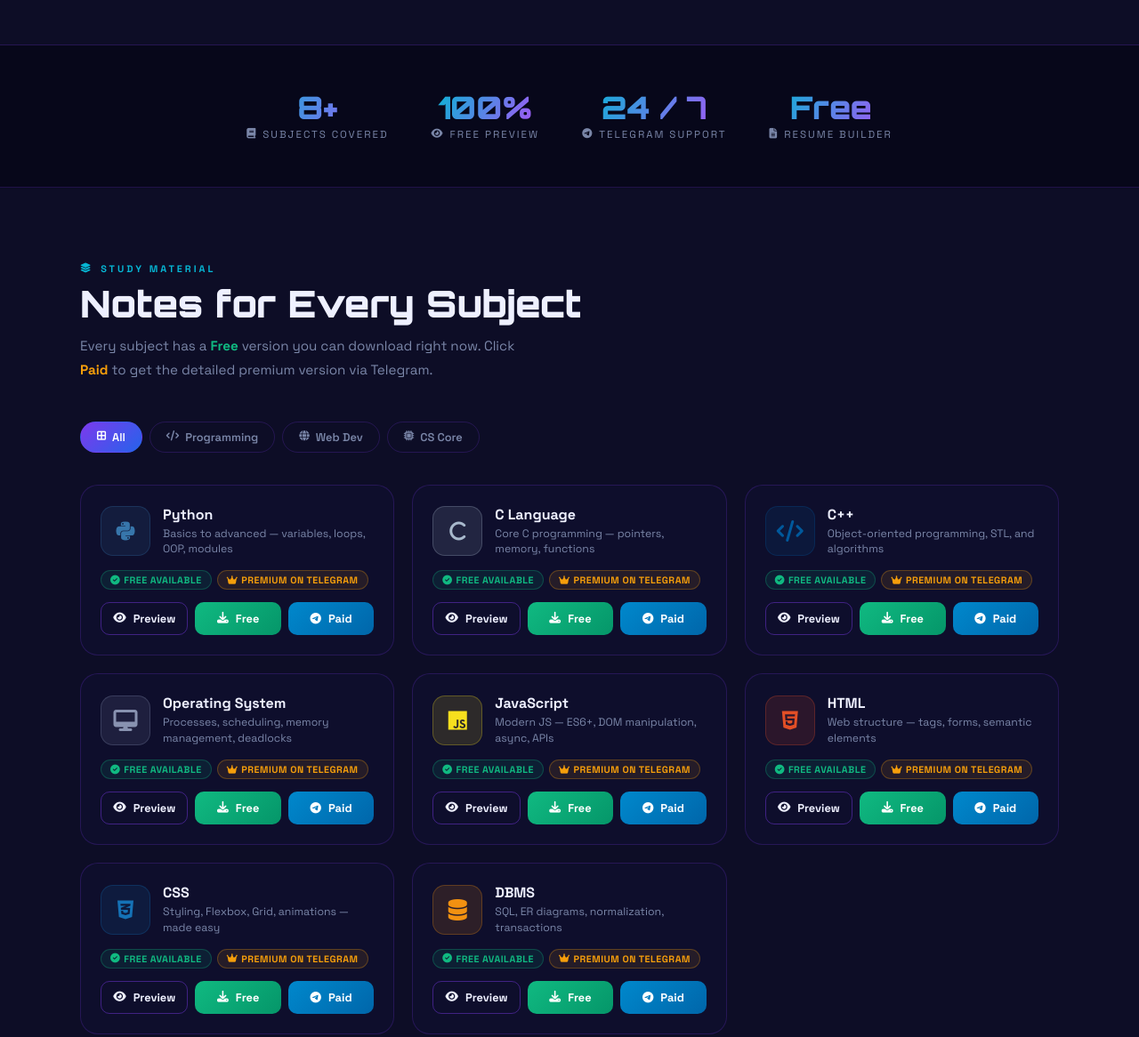
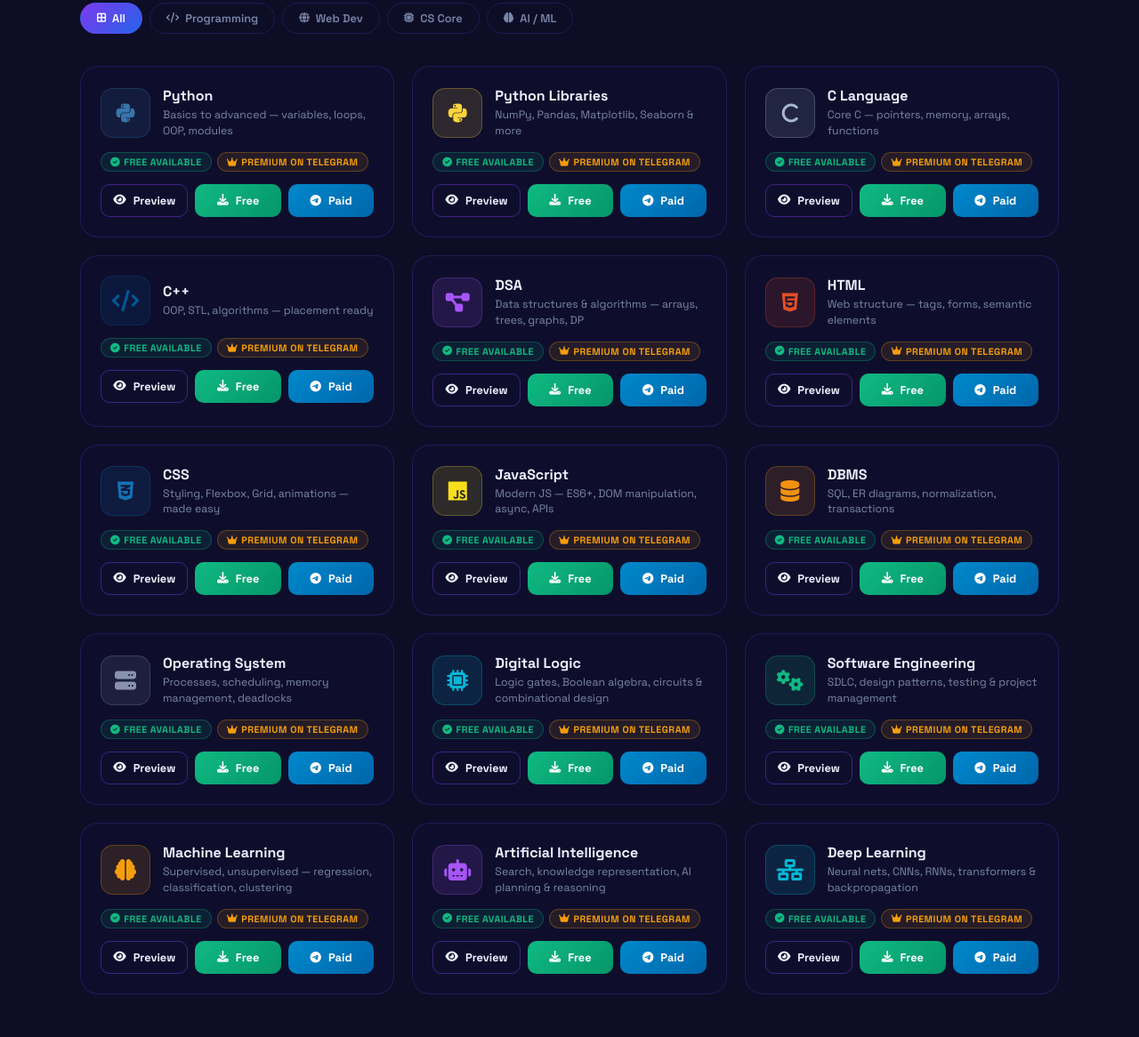
Before and after one commit to vp1434/Code-with-ai-, a plain HTML site: page index.html in a window 1280 px wide. Shown: the part 1144-2310 px from the top of the page at 89% size. Drawn offline with Linux system fonts and the light colour scheme.

Commit message:
update course section

```diff
--- a/index.html
+++ b/index.html
@@ -711,6 +711,34 @@
   <div class="ticker" id="ticker"></div>
 </div>
 
+<!-- ════════════════ NOTES SECTION ════════════════ -->
+<section class="section notes-bg" id="notes">
+  <div class="section-inner">
+
+    <div class="section-head reveal">
+      <div class="section-eyebrow"><i class="fa-solid fa-layer-group"></i> Study Material</div>
+      <h2 class="section-title">Notes for Every Subject</h2>
+      <p class="section-sub">
+        Every subject has a <strong style="color:var(--green);">Free</strong> version you can download right now.
+        Click <strong style="color:var(--amber);">Paid</strong> to get the detailed premium version via Telegram.
+      </p>
+    </div>
+
+    <!-- Filter -->
+    <div class="filter-row reveal" id="filterBar">
+      <button class="fpill on" data-f="all"><i class="fa-solid fa-border-all"></i> All</button>
+      <button class="fpill" data-f="programming"><i class="fa-solid fa-code"></i> Programming</button>
+      <button class="fpill" data-f="web"><i class="fa-solid fa-globe"></i> Web Dev</button>
+      <button class="fpill" data-f="core"><i class="fa-solid fa-microchip"></i> CS Core</button>
+      <button class="fpill" data-f="aiml"><i class="fa-solid fa-brain"></i> AI / ML</button>
+    </div>
+
+    <!-- Cards rendered by JS -->
+    <div class="notes-grid" id="notesGrid"></div>
+
+  </div>
+</section>
+
 <!-- ════════════════ FEATURES ════════════════ -->
 <div class="features">
   <div class="features-inner">
@@ -755,7 +783,7 @@
 <!-- ════════════════ STATS ════════════════ -->
 <div class="stats reveal">
   <div class="stat-box">
-    <div class="stat-n">8+</div>
+    <div class="stat-n">15+</div>
     <div class="stat-l"><i class="fa-solid fa-book"></i> Subjects Covered</div>
   </div>
   <div class="stat-box">
@@ -771,33 +799,6 @@
     <div class="stat-l"><i class="fa-solid fa-file-lines"></i> Resume Builder</div>
   </div>
 </div>
-
-<!-- ════════════════ NOTES SECTION ════════════════ -->
-<section class="section notes-bg" id="notes">
-  <div class="section-inner">
-
-    <div class="section-head reveal">
-      <div class="section-eyebrow"><i class="fa-solid fa-layer-group"></i> Study Material</div>
-      <h2 class="section-title">Notes for Every Subject</h2>
-      <p class="section-sub">
-        Every subject has a <strong style="color:var(--green);">Free</strong> version you can download right now.
-        Click <strong style="color:var(--amber);">Paid</strong> to get the detailed premium version via Telegram.
-      </p>
-    </div>
-
-    <!-- Filter -->
-    <div class="filter-row reveal" id="filterBar">
-      <button class="fpill on" data-f="all"><i class="fa-solid fa-border-all"></i> All</button>
-      <button class="fpill" data-f="programming"><i class="fa-solid fa-code"></i> Programming</button>
-      <button class="fpill" data-f="web"><i class="fa-solid fa-globe"></i> Web Dev</button>
-      <button class="fpill" data-f="core"><i class="fa-solid fa-microchip"></i> CS Core</button>
-    </div>
-
-    <!-- Cards rendered by JS -->
-    <div class="notes-grid" id="notesGrid"></div>
-
-  </div>
-</section>
 
 <!-- ════════════════ RESUME TOOL ════════════════ -->
 <section class="section tool-bg" id="tools">
@@ -864,6 +865,9 @@
       <a class="scard sc-fb" href="https://www.facebook.com/share/18r7cqAY7e/" target="_blank" rel="noopener">
         <i class="fa-brands fa-facebook"></i> Facebook
       </a>
+      <a class="scard sc-wa" href="https://wa.me/917260818774" target="_blank" rel="noopener">
+        <i class="fa-brands fa-whatsapp"></i> WhatsApp
+      </a>
     </div>
   </div>
 </section>
@@ -921,14 +925,25 @@
 
 /* ── Subjects data ── */
 const SUBJECTS = [
-  { name: "Python",           desc: "Basics to advanced — variables, loops, OOP, modules",      icon: "fa-brands fa-python",     color: "#3776AB", bg: "#3776AB22", cat: "programming", id: "1tT5s8iIFDl-cRSHMCASupzTkb_4govHP" },
-  { name: "C Language",       desc: "Core C programming — pointers, memory, functions",          icon: "fa-solid fa-c",           color: "#A8B9CC", bg: "#A8B9CC22", cat: "programming", id: "19OY6wDu08SmjDBgPU2I2lP_tC_6gKyGd" },
-  { name: "C++",              desc: "Object-oriented programming, STL, and algorithms",          icon: "fa-solid fa-code",        color: "#00599C", bg: "#00599C22", cat: "programming", id: "1L8Zl1FHCjSvnsH3vPQAHvK19qtmgZTlA" },
-  { name: "Operating System", desc: "Processes, scheduling, memory management, deadlocks",      icon: "fa-solid fa-desktop",   color: "#8892b0", bg: "#8892b022", cat: "core",        id: "15JHP5SdxaxKRnCixvWQ3CwvJCUrr_u0T" },
-  { name: "JavaScript",       desc: "Modern JS — ES6+, DOM manipulation, async, APIs",          icon: "fa-brands fa-js",       color: "#F7DF1E", bg: "#F7DF1E22", cat: "web",         id: "1RmvYCU4yt_QCHr3zHU5zcd6gfPdTnVhI" },
-  { name: "HTML",             desc: "Web structure — tags, forms, semantic elements",            icon: "fa-brands fa-html5",    color: "#E34F26", bg: "#E34F2622", cat: "web",         id: "1KhMmrL-Lc3a8kXIlNFrsuw53rQcSTcy-" },
-  { name: "CSS",              desc: "Styling, Flexbox, Grid, animations — made easy",            icon: "fa-brands fa-css3-alt", color: "#1572B6", bg: "#1572B622", cat: "web",         id: "17Tv7RhDf6RdG686g7Xavbt4R_vTXEwOj" },
-  { name: "DBMS",             desc: "SQL, ER diagrams, normalization, transactions",             icon: "fa-solid fa-database",  color: "#F29111", bg: "#F2911122", cat: "core",        id: "1H5NsYM0Mb9B8m-4qgf0k4sTZHdfzO6Et" },
+  // ── Programming ──
+  { name:"Python",               desc:"Basics to advanced — variables, loops, OOP, modules",            icon:"fa-brands fa-python",       color:"#3776AB", bg:"#3776AB22", cat:"programming", id:"1tT5s8iIFDl-cRSHMCASupzTkb_4govHP" },
+  { name:"Python Libraries",     desc:"NumPy, Pandas, Matplotlib, Seaborn & more",                      icon:"fa-brands fa-python",       color:"#FFD43B", bg:"#FFD43B22", cat:"programming", id:"1CICT_Z7wrQ4Tv8GdFiQoDzKyemCWkre5" },
+  { name:"C Language",           desc:"Core C — pointers, memory, arrays, functions",                   icon:"fa-solid fa-c",             color:"#A8B9CC", bg:"#A8B9CC22", cat:"programming", id:"1iHgjZEvk0_yKjSFXABiHkKetYHqeB_2g" },
+  { name:"C++",                  desc:"OOP, STL, algorithms — placement ready",                         icon:"fa-solid fa-code",          color:"#00599C", bg:"#00599C22", cat:"programming", id:"1L8Zl1FHCjSvnsH3vPQAHvK19qtmgZTlA" },
+  { name:"DSA",                  desc:"Data structures & algorithms — arrays, trees, graphs, DP",       icon:"fa-solid fa-diagram-project",color:"#a855f7", bg:"#a855f722", cat:"programming", id:"1Mu5WO4J0PcRHVlV62H1iiU1SJyPl7PMH" },
+  // ── Web Dev ──
+  { name:"HTML",                 desc:"Web structure — tags, forms, semantic elements",                  icon:"fa-brands fa-html5",        color:"#E34F26", bg:"#E34F2622", cat:"web",         id:"1Hs6MVrgosxYxPrLySCDVqTVYalNNl1P-" },
+  { name:"CSS",                  desc:"Styling, Flexbox, Grid, animations — made easy",                  icon:"fa-brands fa-css3-alt",     color:"#1572B6", bg:"#1572B622", cat:"web",         id:"17Tv7RhDf6RdG686g7Xavbt4R_vTXEwOj" },
+  { name:"JavaScript",           desc:"Modern JS — ES6+, DOM manipulation, async, APIs",                 icon:"fa-brands fa-js",           color:"#F7DF1E", bg:"#F7DF1E22", cat:"web",         id:"1mphRN3WmvavGsDfAQbuCegyNCnoZ-mJC" },
+  // ── CS Core ──
+  { name:"DBMS",                 desc:"SQL, ER diagrams, normalization, transactions",                   icon:"fa-solid fa-database",      color:"#F29111", bg:"#F2911122", cat:"core",        id:"13j4O4yrEE9ixUIUtLnzpMjYAVqQNTlcD" },
+  { name:"Operating System",     desc:"Processes, scheduling, memory management, deadlocks",             icon:"fa-solid fa-server",        color:"#8892b0", bg:"#8892b022", cat:"core",        id:"1bg89iRfBUKezTNrrJJBgDjLvA7d-jr-b" },
+  { name:"Digital Logic",        desc:"Logic gates, Boolean algebra, circuits & combinational design",   icon:"fa-solid fa-microchip",     color:"#06b6d4", bg:"#06b6d422", cat:"core",        id:"1H-ffGXZ1hde8WL2jkBJbC0zXiV7Kpt6Q" },
+  { name:"Software Engineering", desc:"SDLC, design patterns, testing & project management",             icon:"fa-solid fa-gears",         color:"#10b981", bg:"#10b98122", cat:"core",        id:"19_S6Oj3XYg8sGi3qg_whEkDb7ibPMUlH" },
+  // ── AI / ML ──
+  { name:"Machine Learning",     desc:"Supervised, unsupervised — regression, classification, clustering",icon:"fa-solid fa-brain",        color:"#f59e0b", bg:"#f59e0b22", cat:"aiml",        id:"1tPUMG5EtJ1-dcLKg5MWVOzwxxEZQvsfK" },
+  { name:"Artificial Intelligence",desc:"Search, knowledge representation, AI planning & reasoning",    icon:"fa-solid fa-robot",         color:"#a855f7", bg:"#a855f722", cat:"aiml",        id:"1g9EJ5OAWBLl9nK5ani2m3oxniKXeTshN" },
+  { name:"Deep Learning",        desc:"Neural nets, CNNs, RNNs, transformers & backpropagation",        icon:"fa-solid fa-network-wired", color:"#06b6d4", bg:"#06b6d422", cat:"aiml",        id:"1Omvt5xuWAuY5rAgvU9ArRt4CQFxExnRP" },
 ];
 
 /* ── Render note cards ── */
```
